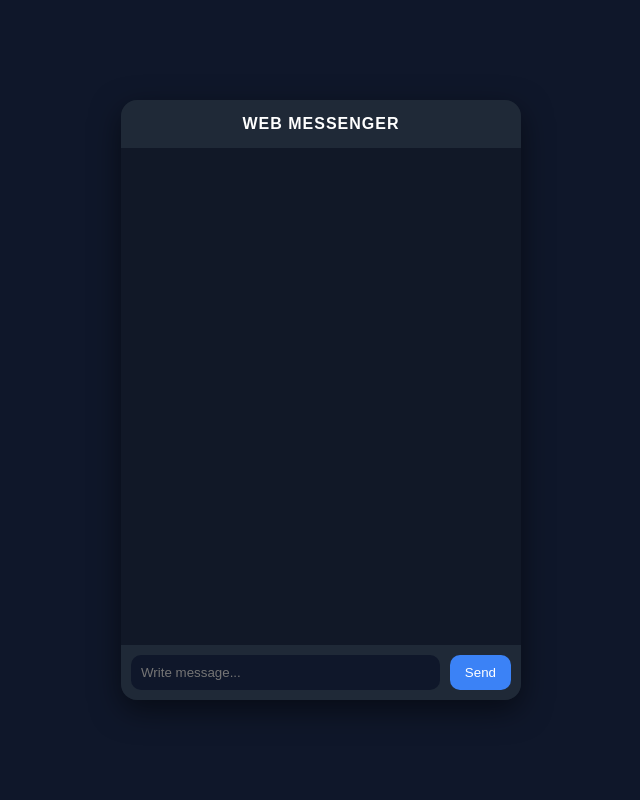
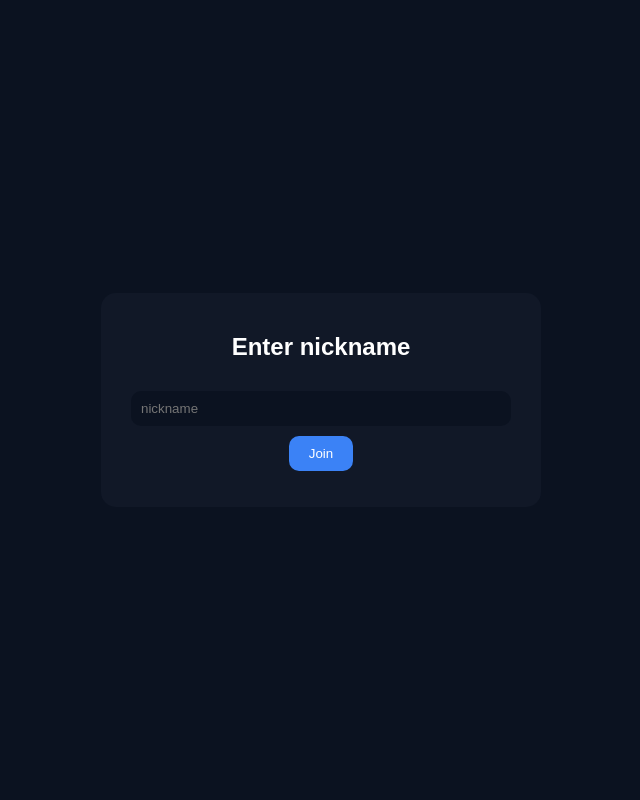
Before and after one commit to Tobaniyaz/on-line-chat-python, a Flask app: page / in a window 1280 px wide. Shown: the whole page, without its empty margins (319-959 px from the left). Run offline with Flask 3, Linux system fonts and the light colour scheme; some libraries are stand-ins or nearby versions.

Commit message:
Update index.html

```diff
--- a/templates/index.html
+++ b/templates/index.html
@@ -1,100 +1,92 @@
 <!DOCTYPE html>
-<html lang="en">
+<html>
 <head>
 <meta charset="UTF-8">
-<title>Web Messenger</title>
+<title>Chat</title>
 
 <style>
 body {
     margin: 0;
-        font-family: Arial, sans-serif;
-        background: #0f172a;
+    font-family: Arial;
+    background: #0b1220;
     display: flex;
     justify-content: center;
     align-items: center;
     height: 100vh;
+    color: white;
 }
 
-    .app {
+.box {
     width: 400px;
-        height: 600px;
     background: #111827;
-        border-radius: 16px;
-        display: flex;
-        flex-direction: column;
-        overflow: hidden;
-        box-shadow: 0 10px 30px rgba(0,0,0,0.5);
-    }
-
-    .header {
-        background: #1f2937;
-        padding: 15px;
-        color: white;
+    padding: 20px;
+    border-radius: 15px;
     text-align: center;
-        font-weight: bold;
-        letter-spacing: 1px;
-    }
-
-    #chat {
-        flex: 1;
-        padding: 10px;
-        overflow-y: auto;
-        color: white;
-        font-size: 14px;
-    }
-
-    .msg {
-        background: #1f2937;
-        padding: 8px 10px;
-        margin: 5px 0;
-        border-radius: 10px;
-        max-width: 80%;
-        word-wrap: break-word;
-    }
-
-    .input-area {
-        display: flex;
-        padding: 10px;
-        background: #1f2937;
 }
 
 input {
-        flex: 1;
+    width: 90%;
     padding: 10px;
+    margin: 10px 0;
+    border-radius: 10px;
     border: none;
     outline: none;
-        border-radius: 10px;
-        background: #0f172a;
+    background: #0b1220;
     color: white;
 }
 
 button {
-        margin-left: 10px;
-        padding: 10px 15px;
+    padding: 10px 20px;
     border: none;
     border-radius: 10px;
     background: #3b82f6;
     color: white;
     cursor: pointer;
-        transition: 0.2s;
 }
 
-    button:hover {
-        background: #2563eb;
+#chatBox {
+    display: none;
+    width: 420px;
+    height: 600px;
+    background: #111827;
+    border-radius: 15px;
+    flex-direction: column;
 }
+
+#chat {
+    flex: 1;
+    overflow-y: auto;
+    padding: 10px;
+}
+
+.msg {
+    background: #1f2937;
+    margin: 5px;
+    padding: 8px;
+    border-radius: 10px;
+}
+
+.input {
+    display: flex;
+    padding: 10px;
+}
+
 </style>
-
 </head>
 
 <body>
 
-<div class="app">
-    <div class="header">WEB MESSENGER</div>
+<div class="box" id="loginBox">
+    <h2>Enter nickname</h2>
+    <input id="name" placeholder="nickname">
+    <button onclick="login()">Join</button>
+    <p id="error" style="color:red;"></p>
+</div>
 
+<div id="chatBox">
     <div id="chat"></div>
-
-    <div class="input-area">
-        <input id="msg" placeholder="Write message...">
+    <div class="input">
+        <input id="msg" placeholder="message">
         <button onclick="send()">Send</button>
     </div>
 </div>
@@ -103,21 +95,35 @@
 
 <script>
 const socket = io();
+let username = "";
+
+function login(){
+    username = document.getElementById("name").value;
+
+    socket.emit("login", username);
+}
+
+socket.on("login_error", function(msg){
+    document.getElementById("error").innerText = msg;
+});
+
+socket.on("login_ok", function(name){
+    document.getElementById("loginBox").style.display = "none";
+    document.getElementById("chatBox").style.display = "flex";
+});
 
 socket.on("message", function(msg){
     let div = document.createElement("div");
     div.className = "msg";
     div.innerText = msg;
-
     document.getElementById("chat").appendChild(div);
-        document.getElementById("chat").scrollTop = 999999;
 });
 
 function send(){
     let input = document.getElementById("msg");
     if(input.value.trim() === "") return;
 
-        socket.send(input.value);
+    socket.send(username + ": " + input.value);
     input.value = "";
 }
 </script>
```
Lines whose indentation alone changed are shown as unchanged.
